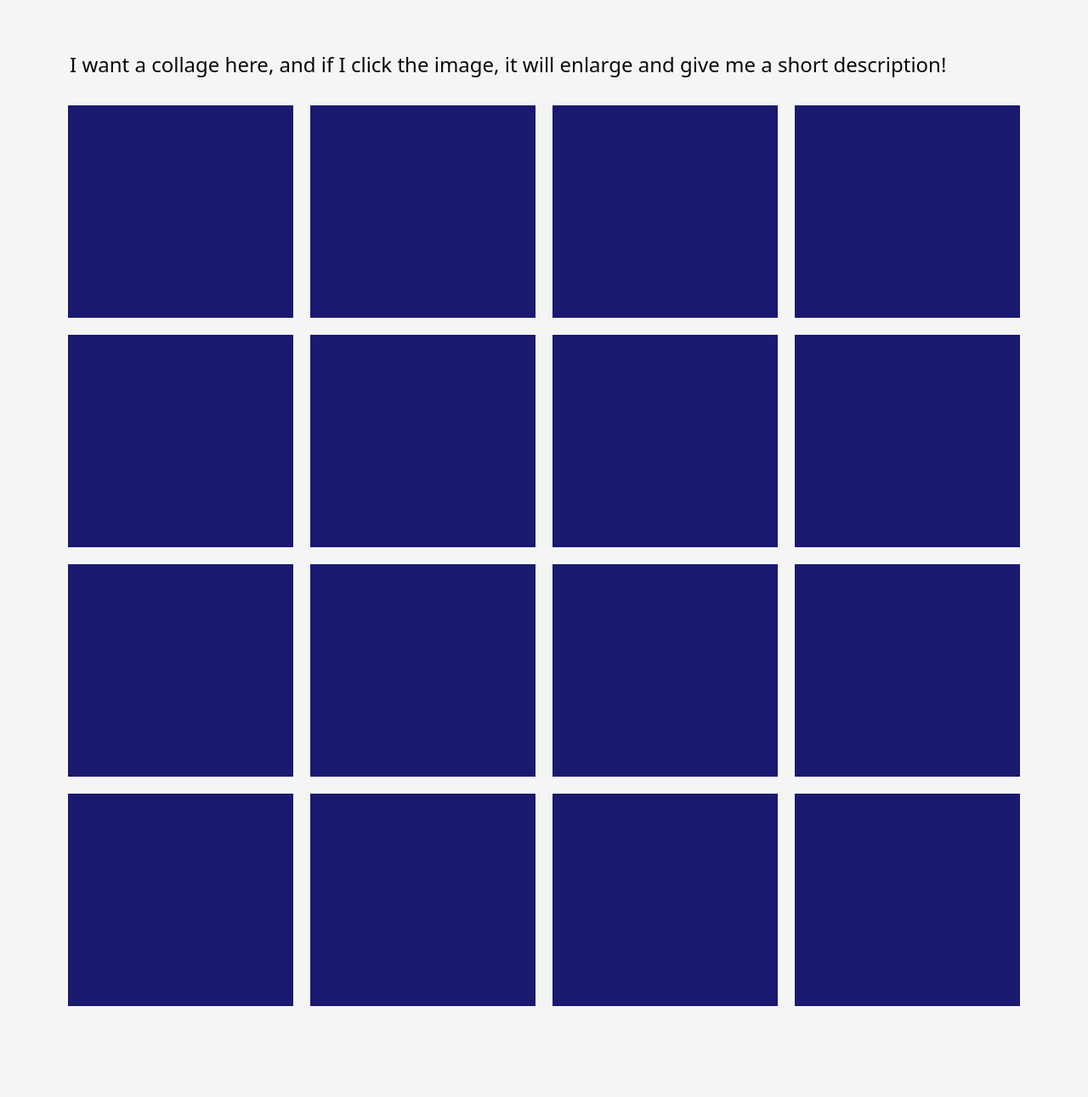
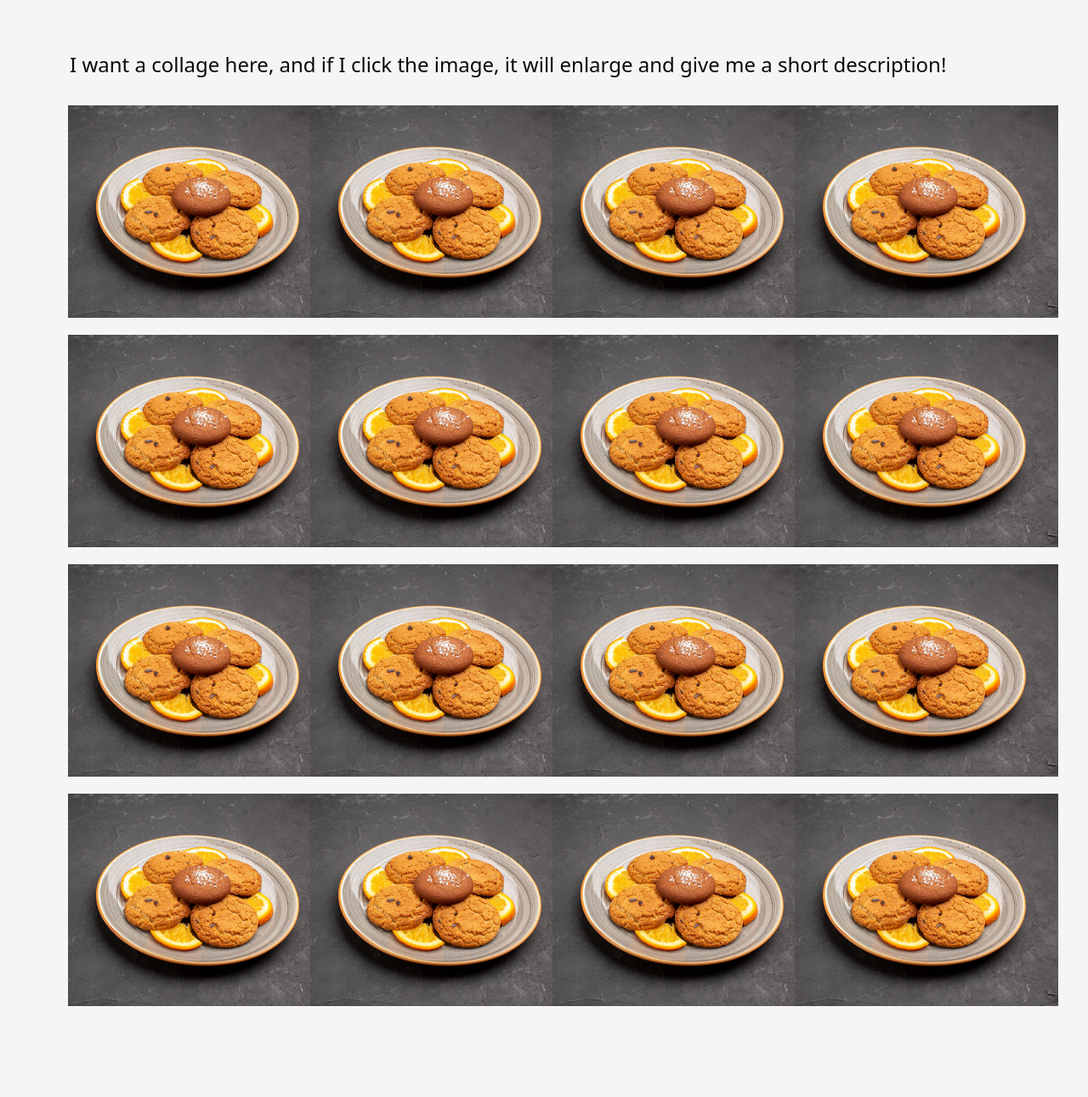
Before and after one commit to elighidiu/Advanced-JS-Interactions, a plain HTML site: page index.html in a window 1280 px wide. Shown: the part 880-2171 px from the top of the page at 85% size. Drawn offline with nearby package versions, Linux system fonts and the light colour scheme.

Commit message:
enlarge photo on click - without caption and close option

```diff
--- a/index.html
+++ b/index.html
@@ -39,52 +39,84 @@
     <div class="row collage">
         <div class="col-12 title">I want a collage here, and if I click the image, it will enlarge and give me a short description!</div>
         <div class="col-3 picture">
-            <div class="image"></div>
+            <div class="image">
+                <img src="images/cookies.jpg" id="myImg" width="310" height="250"/>
+            </div>
         </div>
         <div class="col-3 picture">
-            <div class="image"></div>
+            <div class="image">
+                <img src="images/cookies.jpg" id="myImg" width="310" height="250"/>
+            </div>
         </div>
         <div class="col-3 picture">
-            <div class="image"></div>
+            <div class="image">
+                <img src="images/cookies.jpg" id="myImg" width="310" height="250"/>
+            </div>
         </div>
         <div class="col-3 picture">
-            <div class="image"></div>
+            <div class="image">
+                <img src="images/cookies.jpg" id="myImg" width="310" height="250"/>
+            </div>
         </div>
         <div class="col-3 picture">
-            <div class="image"></div>
+            <div class="image">
+                <img src="images/cookies.jpg" id="myImg" width="310" height="250"/>
+            </div>
         </div>
         <div class="col-3 picture">
-            <div class="image"></div>
+            <div class="image">
+                <img src="images/cookies.jpg" id="myImg" width="310" height="250"/>
+            </div>
         </div>
         <div class="col-3 picture">
-            <div class="image"></div>
+            <div class="image">
+                <img src="images/cookies.jpg" id="myImg" width="310" height="250"/>
+            </div>
         </div>
         <div class="col-3 picture">
-            <div class="image"></div>
+            <div class="image">
+                <img src="images/cookies.jpg" id="myImg" width="310" height="250"/>
+            </div>
         </div>
         <div class="col-3 picture">
-            <div class="image"></div>
+            <div class="image">
+                <img src="images/cookies.jpg" id="myImg" width="310" height="250"/>
+            </div>
         </div>
         <div class="col-3 picture">
-            <div class="image"></div>
+            <div class="image">
+                <img src="images/cookies.jpg" id="myImg" width="310" height="250"/>
+            </div>
         </div>
         <div class="col-3 picture">
-            <div class="image"></div>
+            <div class="image">
+                <img src="images/cookies.jpg" id="myImg" width="310" height="250"/>
+            </div>
         </div>
         <div class="col-3 picture">
-            <div class="image"></div>
+            <div class="image">
+                <img src="images/cookies.jpg" id="myImg" width="310" height="250"/>
+            </div>
         </div>
         <div class="col-3 picture">
-            <div class="image"></div>
+            <div class="image">
+                <img src="images/cookies.jpg" id="myImg" width="310" height="250"/>
+            </div>
         </div>
         <div class="col-3 picture">
-            <div class="image"></div>
+            <div class="image">
+                <img src="images/cookies.jpg" id="myImg" width="310" height="250"/>
+            </div>
         </div>
         <div class="col-3 picture">
-            <div class="image"></div>
+            <div class="image">
+                <img src="images/cookies.jpg" id="myImg" width="310" height="250"/>
+            </div>
         </div>
         <div class="col-3 picture">
-            <div class="image"></div>
+            <div class="image">
+                <img src="images/cookies.jpg" id="myImg" width="310" height="250"/>
+            </div>
         </div>
     </div>
     <div class="row popupText">
--- a/script.js
+++ b/script.js
@@ -41,3 +41,16 @@ function randomLetter() {
   const alphabet = "abcdefghijklmnopqrstuvwxyz"
   return alphabet[Math.floor(Math.random() * alphabet.length)]
 }
+
+let img = document.querySelectorAll("#myImg");
+
+img.forEach(function (item) {
+  console.log(item);
+  item.addEventListener( 'click', function() {
+    item.style.width = "160%";
+    item.style.height = "auto";
+    item.style.transition = "width 0.5s ease";
+    item.style.position ="relative";
+    item.style.zIndex="1";
+  });
+});
```
Also changed, not shown: images/cookies.jpg (added).
